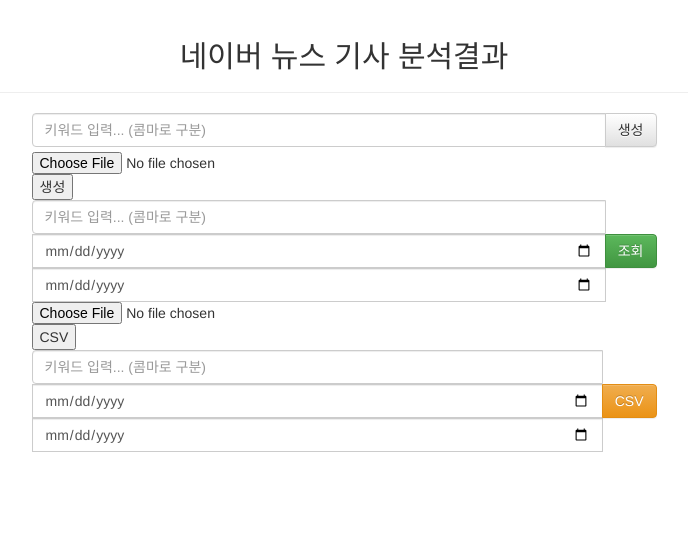
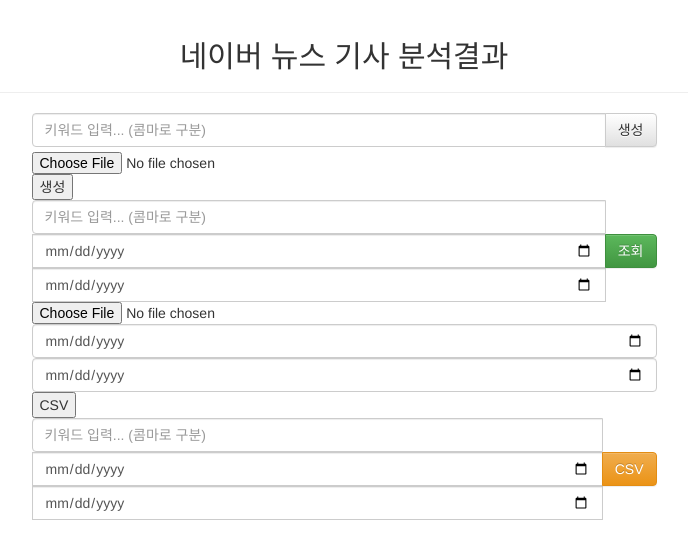
Before and after one commit to sssssqew/navernewscrawler, a Django app: template crawler/templates/crawler/base.html in a window 1280 px wide. Shown: the top 559 px of the page, without its empty margins (296-984 px from the left). Run offline with Django 3.2, Linux system fonts and the light colour scheme; the template is opened without the code that fills it, so the values that code supplies are empty; parts of the project's set-up code (start-up, migrations or seed data) failed here and were passed over; some libraries are stand-ins or nearby versions.

Commit message:
CSV 파일입력으로 DB 데이터 내려받기(기간설정 기능 추가)

```diff
--- a/crawler/templates/crawler/base.html
+++ b/crawler/templates/crawler/base.html
@@ -70,6 +70,8 @@
 	   	{% csrf_token %}
 	   	 <div class="col-lg-6 col-lg-offset-3">
             <input type="file" name="file" id="file" />
+            <input type="date" class="form-control" name="start_date_search" placeholder="from">
+		    <input type="date" class="form-control" name="end_date_search" placeholder="to">
             <input type="submit" value="CSV" />
            </div>
         </form>
```
